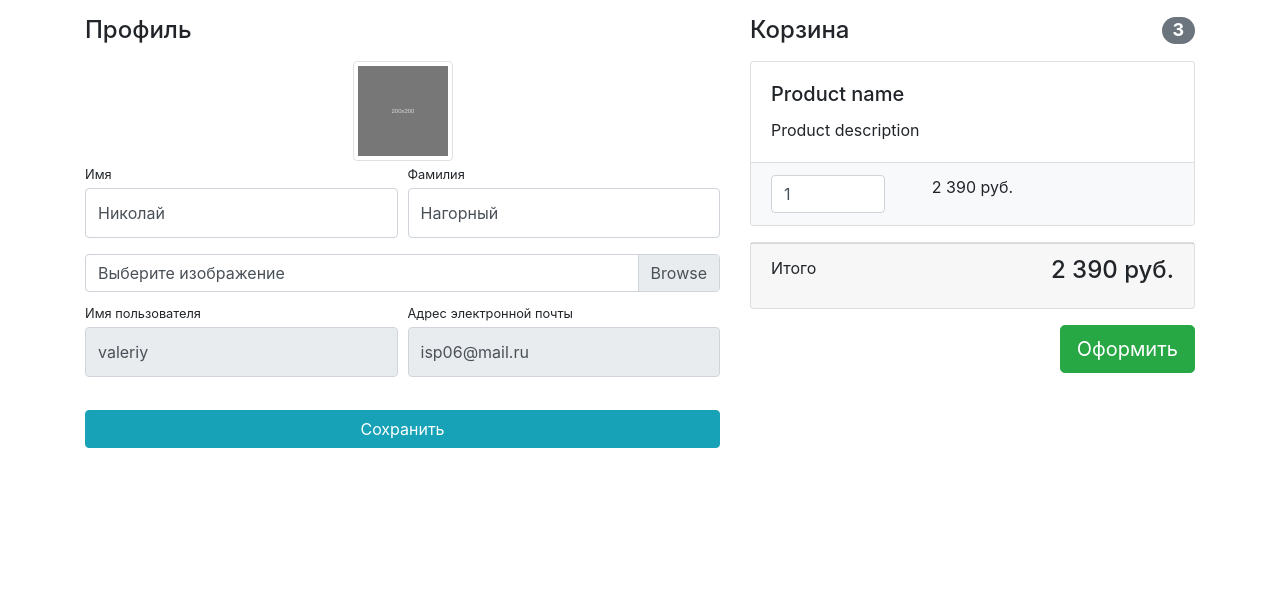
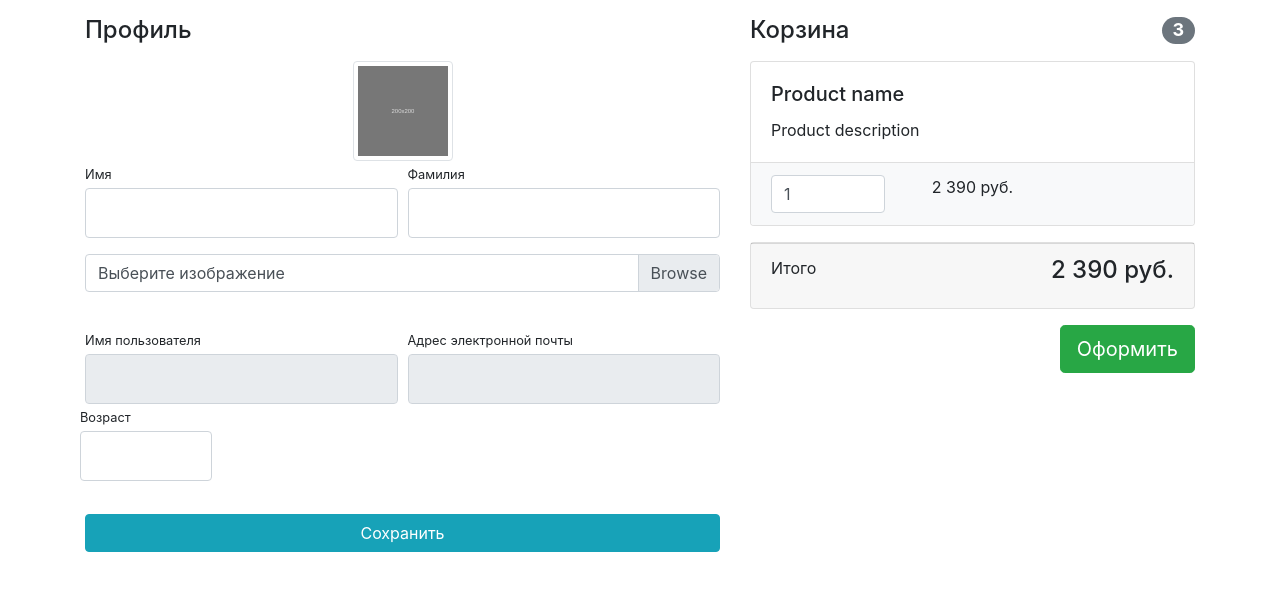
Before and after one commit to Stl36/django, a Django app: page /users/profile/ in a window 1280 px wide. Shown: the part 56-647 px from the top of the page. Run offline with Django 3.2, Linux system fonts and the light colour scheme; some libraries are stand-ins or nearby versions.

Commit message:
connect profile form and setup

```diff
--- a/geekshop/authapp/forms.py
+++ b/geekshop/authapp/forms.py
@@ -1,4 +1,5 @@
-from django.contrib.auth.forms import UserCreationForm, AuthenticationForm
+from django.contrib.auth.forms import UserCreationForm, AuthenticationForm, UserChangeForm
+from django import forms
 
 from authapp.models import User
 
@@ -32,3 +33,21 @@ class UserRegisterForm(UserCreationForm):
 
         for field_name, field in self.fields.items():
             field.widget.attrs['class'] = 'form-control py-4'
+
+
+class UserProfilerForm(UserChangeForm):
+
+    image = forms.ImageField(widget=forms.FileInput(),required=False)
+    age = forms.IntegerField(widget=forms.NumberInput(),required=False)
+    class Meta:
+        model = User
+        fields = ('username', 'email', 'first_name', 'last_name', 'image', 'age')
+
+    def __init__(self, *args, **kwargs):
+        super(UserProfilerForm, self).__init__(*args, **kwargs)
+        self.fields['username'].widget.attrs['readonly'] = True
+        self.fields['email'].widget.attrs['readonly'] = True
+
+        for field_name, field in self.fields.items():
+            field.widget.attrs['class'] = 'form-control py-4'
+            self.fields['image'].widget.attrs['class'] = 'custom-file-input'
--- a/geekshop/authapp/templates/authapp/profile.html
+++ b/geekshop/authapp/templates/authapp/profile.html
@@ -21,39 +21,46 @@
                     <div class="form-row">
                         <div class="col-lg-6">
                             <div class="form-group">
-                                <label class="small mb-1" for="inputFirstName">Имя</label>
-                                <input class="form-control py-4" id="inputFirstName" type="text" value="Николай"/>
+                                <label class="small mb-1" for="{{ form.first_name.id_for_label }}">Имя</label>
+                                {{ form.first_name }}
                             </div>
                         </div>
                         <div class="col-lg-6">
                             <div class="form-group">
-                                <label class="small mb-1" for="inputLastName">Фамилия</label>
-                                <input class="form-control py-4" id="inputLastName" type="text" value="Нагорный"/>
+                                <label class="small mb-1" for="{{ form.last_name.id_for_label }}">Фамилия</label>
+                                {{ form.last_name }}
                             </div>
                         </div>
                     </div>
                     <div class="form-row mb-2">
                         <div class="col-lg-12">
                             <div class="custom-file">
-                                <input type="file" class="custom-file-input" id="userAvatar" size="50">
+                                {{ form.image }}
+                                <input type="file" class="custom-file-input" id="{{ form.image.id_for_label }}"
+                                       size="50">
                                 <label class="custom-file-label" for="userAvatar">Выберите изображение</label>
                             </div>
                         </div>
                     </div>
                     <div class="form-row">
                         <div class="col-lg-6">
-                            <label class="small mb-1" for="inputUsername">Имя пользователя</label>
-                            <input class="form-control py-4" id="inputUsername" type="text"
-                                   aria-describedby="usernameHelp"
-                                   value="valeriy" disabled/>
+                            <label class="small mb-1" for="{{ form.username.id_for_label }}">Имя пользователя</label>
+                            {{ form.username }}
                         </div>
                         <div class="col-lg-6">
-                            <label class="small mb-1" for="inputEmailAddress">Адрес электронной
+                            <label class="small mb-1" for="{{ form.email.id_for_label }}">Адрес электронной
                                 почты</label>
-                            <input class="form-control py-4" id="inputEmailAddress" type="email"
-                                   aria-describedby="emailHelp"
-                                   value="isp06@mail.ru" disabled/>
+                            {{ form.email }}
                         </div>
+                        <div class="form-row">
+
+                            <div class="col-lg-6">
+                                <label class="small mb-1" for="{{ form.age.id_for_label }}">Возраст</label>
+                                {{ form.age }}
+                            </div>
+
+                        </div>
+
                     </div>
                     <div class="form-row">
                         <div class="col-lg-12" style="margin-top: 33px;">
--- a/geekshop/authapp/views.py
+++ b/geekshop/authapp/views.py
@@ -5,7 +5,7 @@ from django.shortcuts import render
 # Create your views here.
 from django.urls import reverse
 
-from authapp.forms import UserLoginForm, UserRegisterForm
+from authapp.forms import UserLoginForm, UserRegisterForm, UserProfilerForm
 
 
 def login(request):
@@ -70,7 +70,8 @@ def register(request):
 def profile(request):
 
     context = {
-        'title': 'Geeshop | Профиль'
+        'title': 'Geeshop | Профиль',
+        'form' : UserProfilerForm(),
     }
     return render(request, 'authapp/profile.html', context)
 
```
